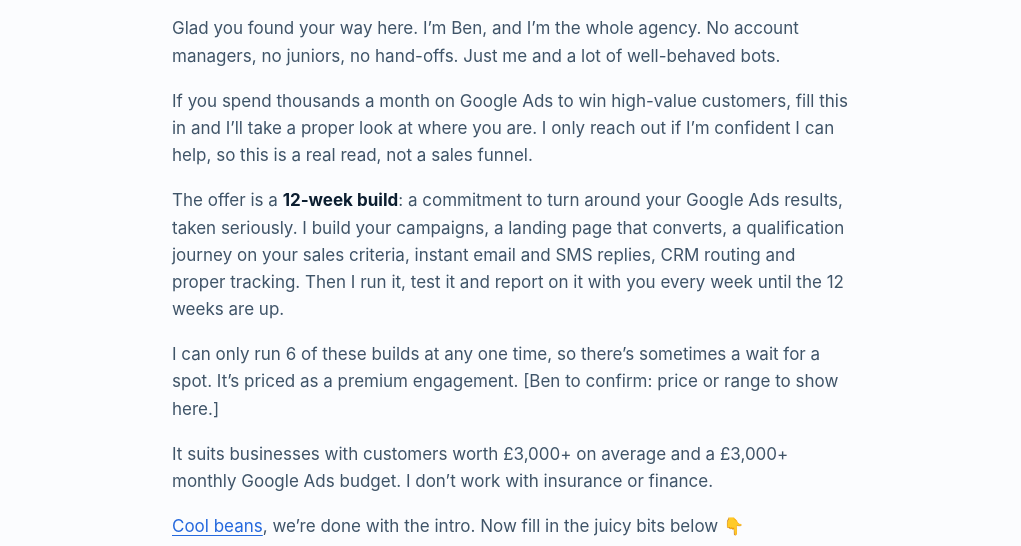
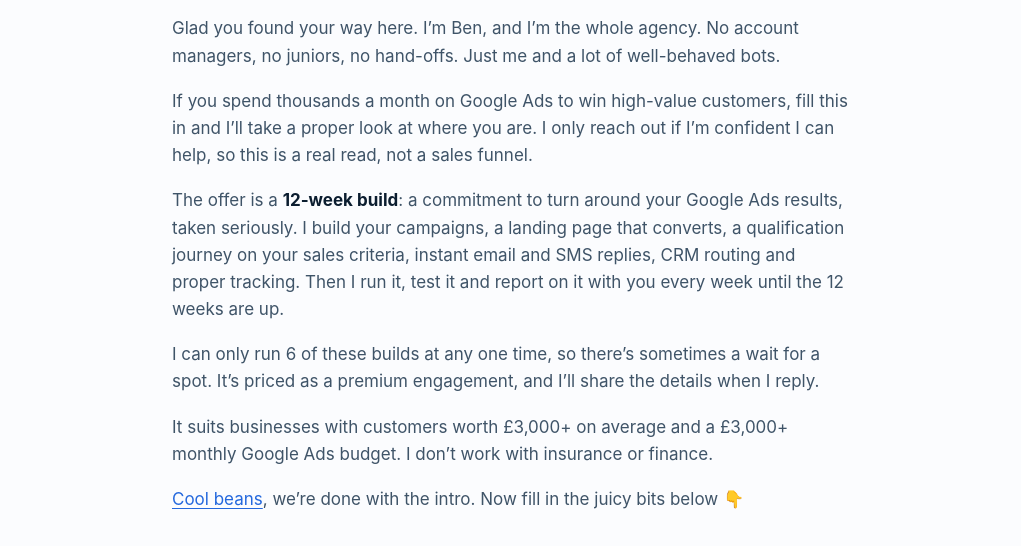
Before and after one commit to itsbenabel/ophiro-agency, a plain HTML site: page apply/index.html in a window 1280 px wide. Shown: the part 254-800 px from the top of the page, without its empty margins (128-1149 px from the left). Drawn offline with Linux system fonts and the light colour scheme.

Commit message:
Remove price placeholder from apply page
Co-Authored-By: Claude Sonnet 5.5 <noreply@anthropic.com>

```diff
--- a/apply/index.html
+++ b/apply/index.html
@@ -32,7 +32,7 @@
       <p>Glad you found your way here. I’m Ben, and I’m the whole agency. No account managers, no juniors, no hand-offs. Just me and a lot of well-behaved bots.</p>
       <p>If you spend thousands a month on Google Ads to win high-value customers, fill this in and I’ll take a proper look at where you are. I only reach out if I’m confident I can help, so this is a real read, not a sales funnel.</p>
       <p>The offer is a <strong>12-week build</strong>: a commitment to turn around your Google Ads results, taken seriously. I build your campaigns, a landing page that converts, a qualification journey on your sales criteria, instant email and SMS replies, CRM routing and proper tracking. Then I run it, test it and report on it with you every week until the 12 weeks are up.</p>
-      <p>I can only run 6 of these builds at any one time, so there’s sometimes a wait for a spot. It’s priced as a premium engagement. [Ben to confirm: price or range to show here.]</p>
+      <p>I can only run 6 of these builds at any one time, so there’s sometimes a wait for a spot. It’s priced as a premium engagement, and I’ll share the details when I reply.</p>
       <p>It suits businesses with customers worth £3,000+ on average and a £3,000+ monthly Google Ads budget. I don’t work with insurance or finance.</p>
       <p><a href="/#offer">Cool beans</a>, we’re done with the intro. Now fill in the juicy bits below 👇</p>
     </div>
```
